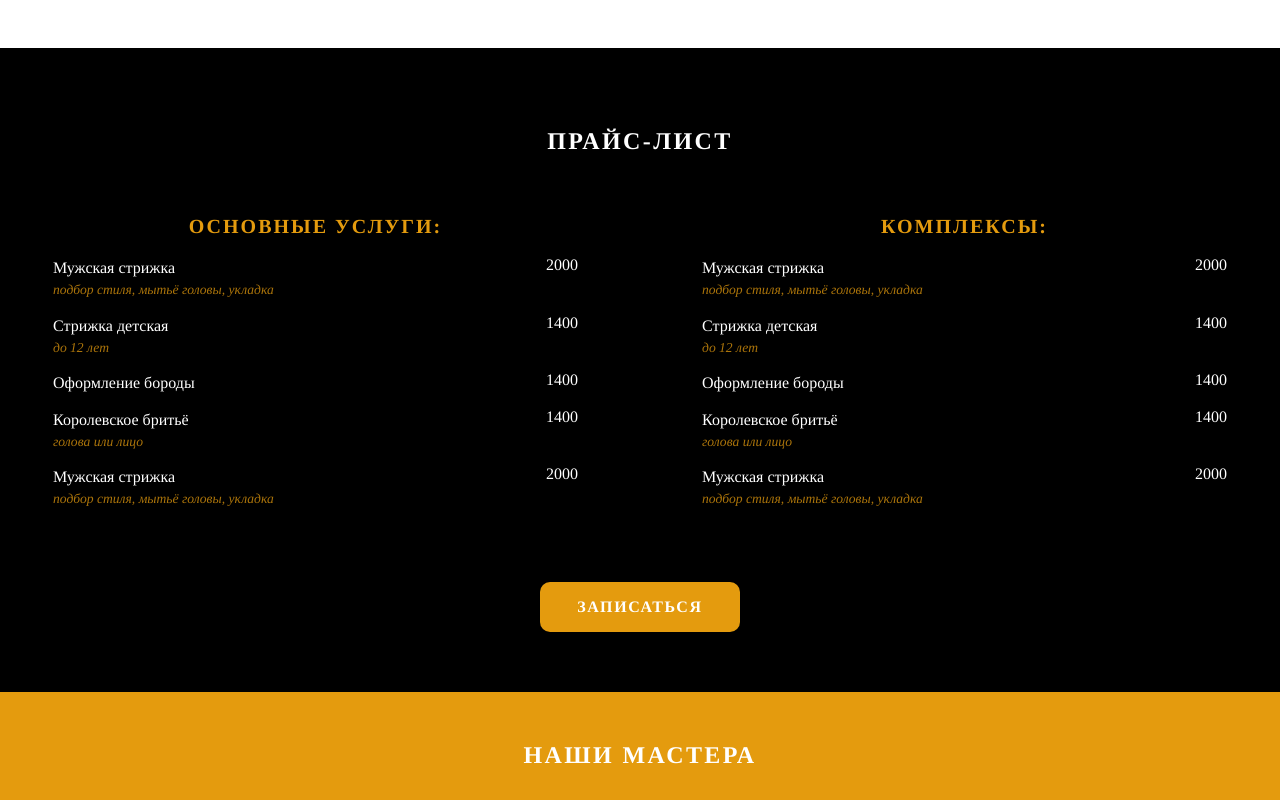
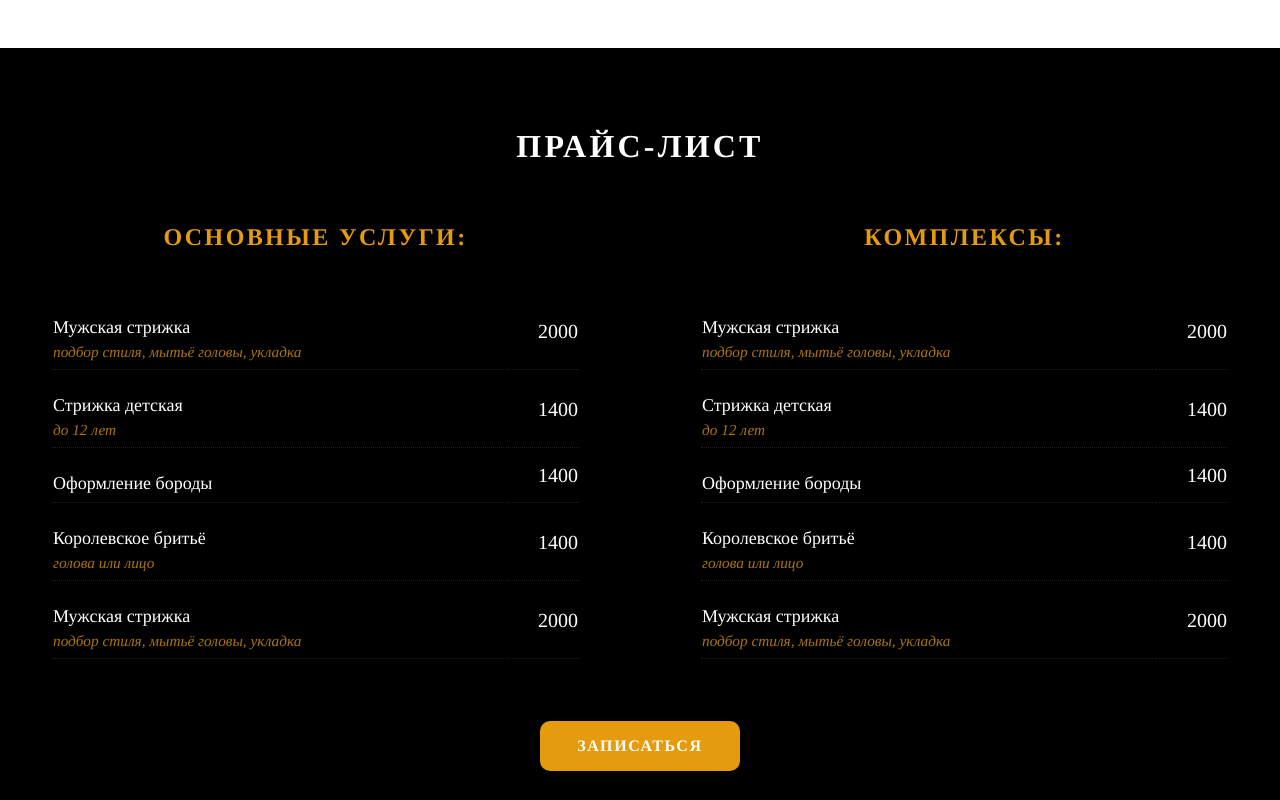
Before and after one commit to nigel-riss/black-bird, a website: page src/pug/index.pug in a window 1280 px wide. Shown: the part 2420-3220 px from the top of the page. Drawn offline with nearby package versions, Linux system fonts and the light colour scheme; files that its build step writes are made by us from their sources; files whose address does not match are found by name; a web font is replaced by a local one.

Commit message:
Add styles (all) for price-list and team

```diff
--- a/src/pug/index.pug
+++ b/src/pug/index.pug
@@ -117,7 +117,6 @@ html(lang="en")
                         .benefit__description
                             p.benefit__text Удобное расположение и бесплатный паркинг
 
-            //- Check later
             section.price-list
                 .price-list__header
                     h2.price-list__title Прайс-лист
--- a/src/sass/modules/_member.scss
+++ b/src/sass/modules/_member.scss
@@ -64,6 +64,11 @@
         // box model
         flex-basis: 31%;
     }
+
+    @include atDesktopM {
+        // box model
+        max-width: 360px;
+    }
 }
 
 .member__photo {
@@ -117,6 +122,11 @@
     font-family: $displayFont;
     font-size: 1.5rem;
     font-weight: 700;
+
+    @include atDesktopM {
+        // typography
+        font-size: 1.75rem;
+    }
 }
 
 .member__about {
@@ -134,4 +144,9 @@
         // typography
         font-size: 0.75rem;
     }
+
+    @include atDesktopM {
+        // typography
+        font-size: 1rem;
+    }
 }
--- a/src/sass/modules/_price-list.scss
+++ b/src/sass/modules/_price-list.scss
@@ -17,6 +17,11 @@
     @include atDesktopS {
         // box model
         padding-top: 80px;
+    }
+
+    @include atDesktopL {
+        // box model
+        padding: 60px calc((100% - 1400px) / 2);
     }
 }
 
@@ -41,6 +46,11 @@
     letter-spacing: 0.1em;
     text-align: center;
     text-transform: uppercase;
+
+    @include atDesktopM {
+        // typography
+        font-size: 2rem;
+    }
 }
 
 .price-list__content {
--- a/src/sass/modules/_price-table.scss
+++ b/src/sass/modules/_price-table.scss
@@ -21,16 +21,23 @@
     letter-spacing: 0.1em;
     text-align: center;
     text-transform: uppercase;
+
+    @include atDesktopM {
+        // typography
+        font-size: 1.5rem;
+        margin-bottom: 40px;
+    }
 }
 
 .price-table__row {
-    // box model
+
 }
 
 .price-table__service {
     // box model
     vertical-align: top;
-    padding-bottom: 10px;
+    padding-top: 10px;
+    padding-bottom: 5px;
     padding-right: 10px;
 
     // typography
@@ -38,6 +45,22 @@
     line-height: 1.5;
     font-size: 1rem;
     font-family: $displayFont;
+
+    // visual
+    border-bottom: 1px dotted rgba($light, 0.125);
+
+    @include atDesktopM {
+        // box model
+        padding-top: 20px;
+
+        // typography
+        font-size: 1.125rem;
+    }
+
+    @include atDesktopL {
+        // typography
+        font-size: 1.25rem;
+    }
 }
 
 .price-table__service em {
@@ -46,17 +69,30 @@
 
     // typography
     color: rgba($gamboge, 0.75);
-    font-size: 0.85rem;
+    font-size: 0.85em;
 }
 
 .price-table__price {
     // box model
-    vertical-align: top;
+    vertical-align: middle;
 
     // typography
     color: $light;
     font-family: $displayFont;
     text-align: right;
+
+    // visual
+    border-bottom: 1px dotted rgba($light, 0.125);
+
+    @include atDesktopM {
+        // typography
+        font-size: 1.25rem;
+    }
+
+    @include atDesktopL {
+        // typography
+        font-size: 1.35rem;
+    }
 }
 
 .price-table__description {
--- a/src/sass/modules/_team.scss
+++ b/src/sass/modules/_team.scss
@@ -26,6 +26,11 @@
     letter-spacing: 0.1em;
     text-align: center;
     text-transform: uppercase;
+
+    @include atDesktopM {
+        // typography
+        font-size: 2rem;
+    }
 }
 
 .team__content {
```
Also changed, not shown: dist/styles.css.
